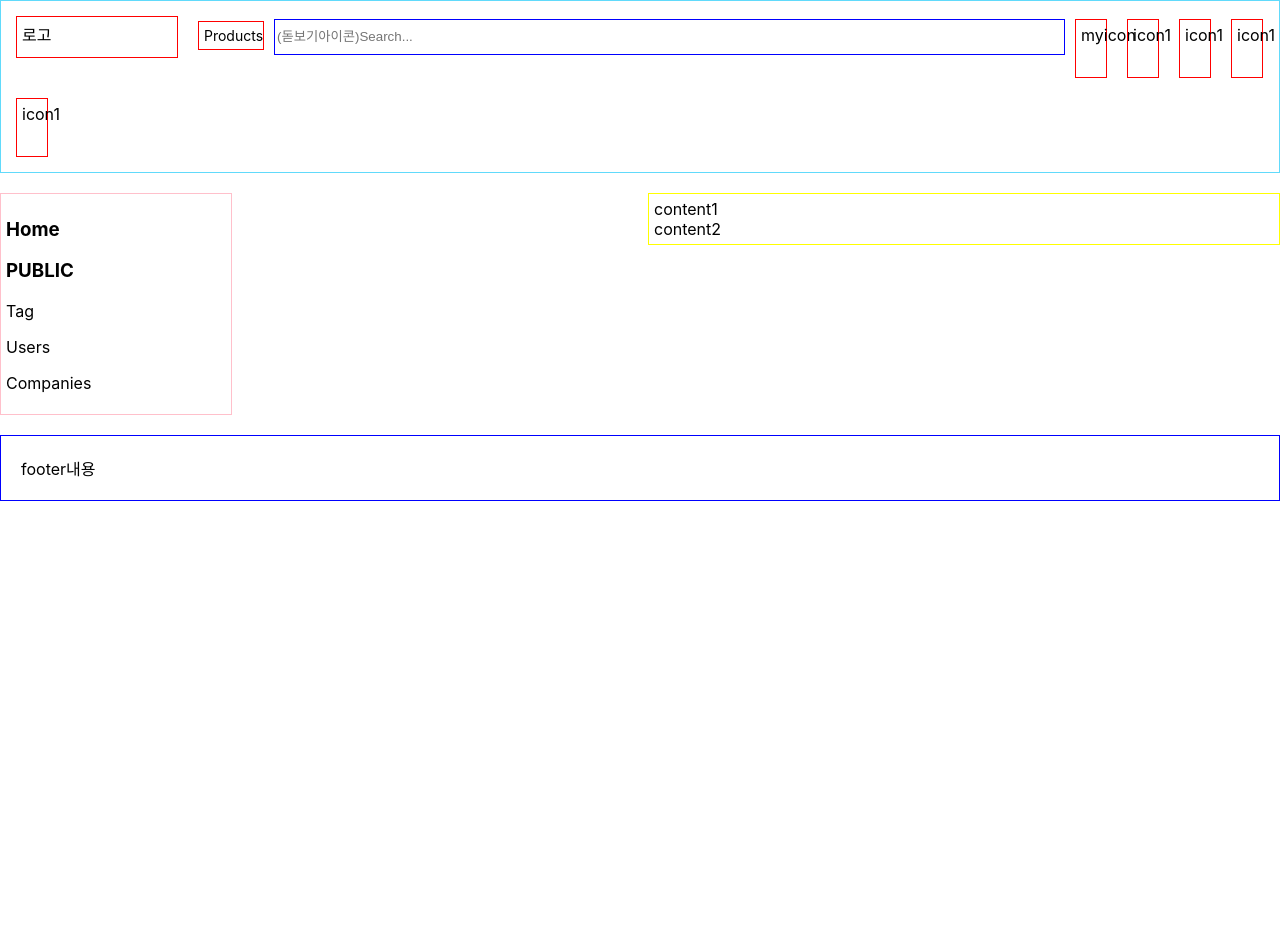
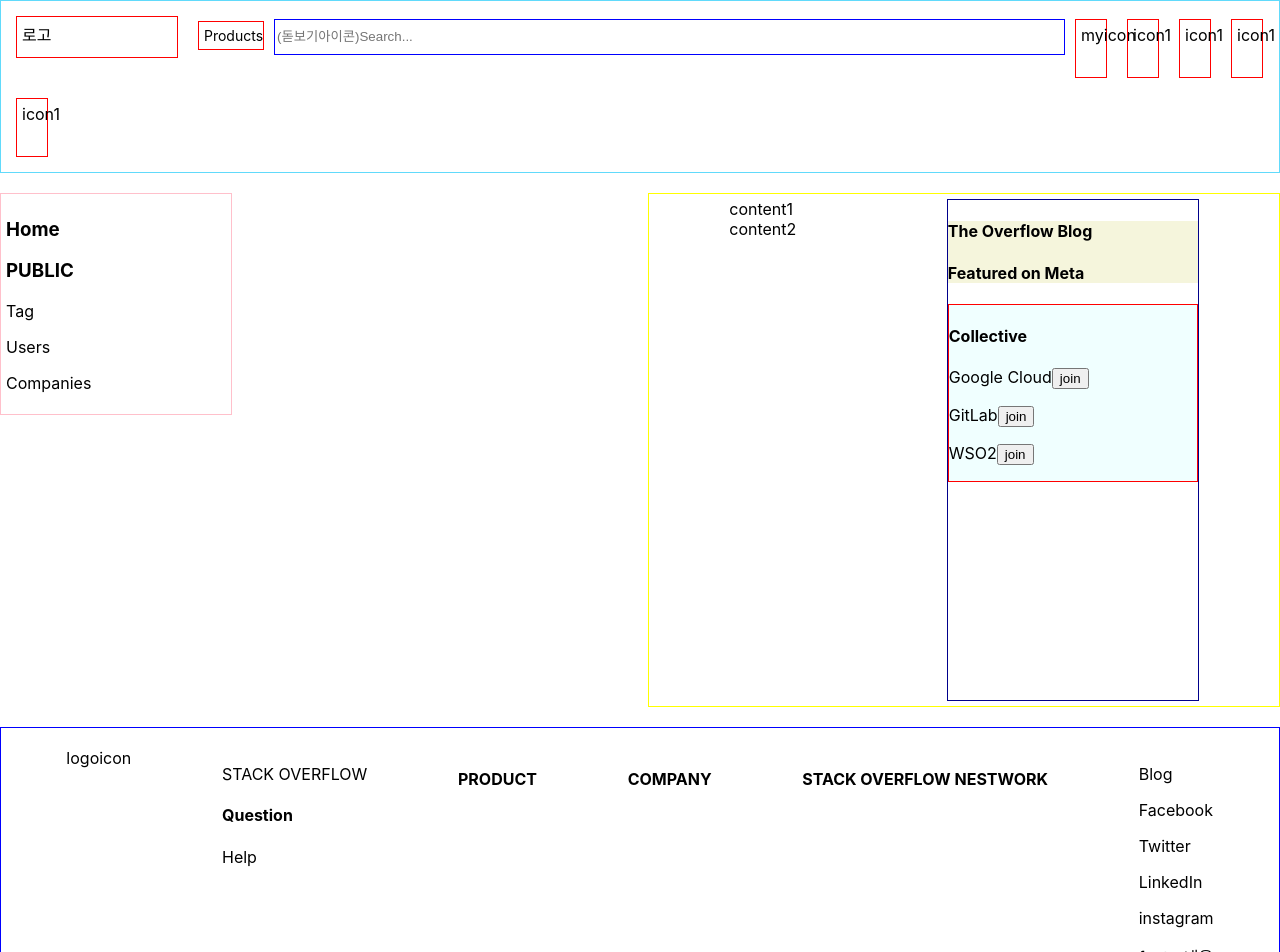
Before and after one commit to starbuckschair/stackoverflowclone, a React (Create React App) app: page / in a window 1280 px wide. Shown: the top 952 px of the page. Before the commit the page ends 800 px from the top, so only its background shows below. Built offline with nearby package versions, Linux system fonts and the light colour scheme.

Commit message:
footer/section추가

```diff
--- a/src/App.css
+++ b/src/App.css
@@ -3,16 +3,16 @@
 } */
 
 header {
-  padding:5px;
+  padding: 5px;
   margin-bottom: 20px;
-  border:1px solid #61dafb;
+  border: 1px solid #61dafb;
   justify-content: center;
 }
 
 header div {
   display: inline-block;
   width: 50px;
-  height:20px;
+  height: 20px;
   margin: 10px;
   padding: 5px;
   border: 1px solid blue;
@@ -44,9 +44,9 @@ header div {
 
 aside {
   width: 220px;
-  padding:5px;
+  padding: 5px;
   float: left;
-  margin-bottom:20px;
+  margin-bottom: 20px;
   border: 1px solid pink;
 }
 
@@ -56,14 +56,31 @@ section {
   float: right;
   margin-bottom: 20px;
   border: 1px solid yellow;
-
-
+}
+article {
+  display: flex;
+  justify-content: space-around;
+}
+.rightco {
+  border: 1px solid darkblue;
+  width: 250px;
+  height: 500px;
+}
+.yellowpost {
+  background-color: beige;
+}
+.seeall {
+  border: 1px solid red;
+  background-color: azure;
 }
 
 footer {
   clear: both;
   padding: 20px;
   border: 1px solid blue;
+
+  display: flex;
+  justify-content: space-around;
 }
 
 .App {
--- a/src/App.js
+++ b/src/App.js
@@ -6,14 +6,18 @@ function App() {
   return (
     <>
       <header>
-        <div className='logo'>로고</div>
-        <div className='product'>Products</div>
-        <input type="text" className="headerInput" placeholder="(돋보기아이콘)Search..."></input>
-        <div className='headerIcon'>myicon</div>
-        <div className='headerIcon'>icon1</div>
-        <div className='headerIcon'>icon1</div>
-        <div className='headerIcon'>icon1</div>
-        <div className='headerIcon'>icon1</div>
+        <div className="logo">로고</div>
+        <div className="product">Products</div>
+        <input
+          type="text"
+          className="headerInput"
+          placeholder="(돋보기아이콘)Search..."
+        ></input>
+        <div className="headerIcon">myicon</div>
+        <div className="headerIcon">icon1</div>
+        <div className="headerIcon">icon1</div>
+        <div className="headerIcon">icon1</div>
+        <div className="headerIcon">icon1</div>
       </header>
       <aside>
         <h3>Home</h3>
@@ -25,12 +29,56 @@ function App() {
       </aside>
       <section>
         <article>
-          <div>content1</div>
-          <div>content2</div>
+          <div>
+            <div>content1</div>
+            <div>content2</div>
+          </div>
+          <div className="rightco">
+            <div className="yellowpost">
+              <h4>The Overflow Blog</h4>
+              <h4>Featured on Meta</h4>
+            </div>
+            <div className="seeall">
+              <h4>Collective</h4>
+              <p>
+                Google Cloud<button>join</button>
+              </p>
+
+              <p>
+                GitLab<button>join</button>
+              </p>
+
+              <p>
+                WSO2<button>join</button>
+              </p>
+            </div>
+          </div>
         </article>
       </section>
       <footer>
-        <div>footer내용 </div>
+        <div>logoicon</div>
+        <div>
+          <p>STACK OVERFLOW</p>
+          <h4>Question</h4>
+          <p>Help</p>
+        </div>
+        <div>
+          <h4>PRODUCT</h4>
+        </div>
+        <div>
+          <h4>COMPANY</h4>
+        </div>
+        <div>
+          <h4>STACK OVERFLOW NESTWORK</h4>
+        </div>
+        <div>
+          <p>Blog</p>
+          <p>Facebook</p>
+          <p>Twitter</p>
+          <p>LinkedIn</p>
+          <p>instagram</p>
+          <div>footer내용 </div>
+        </div>
         {/* 주소입력 */}
       </footer>
     </>
```
